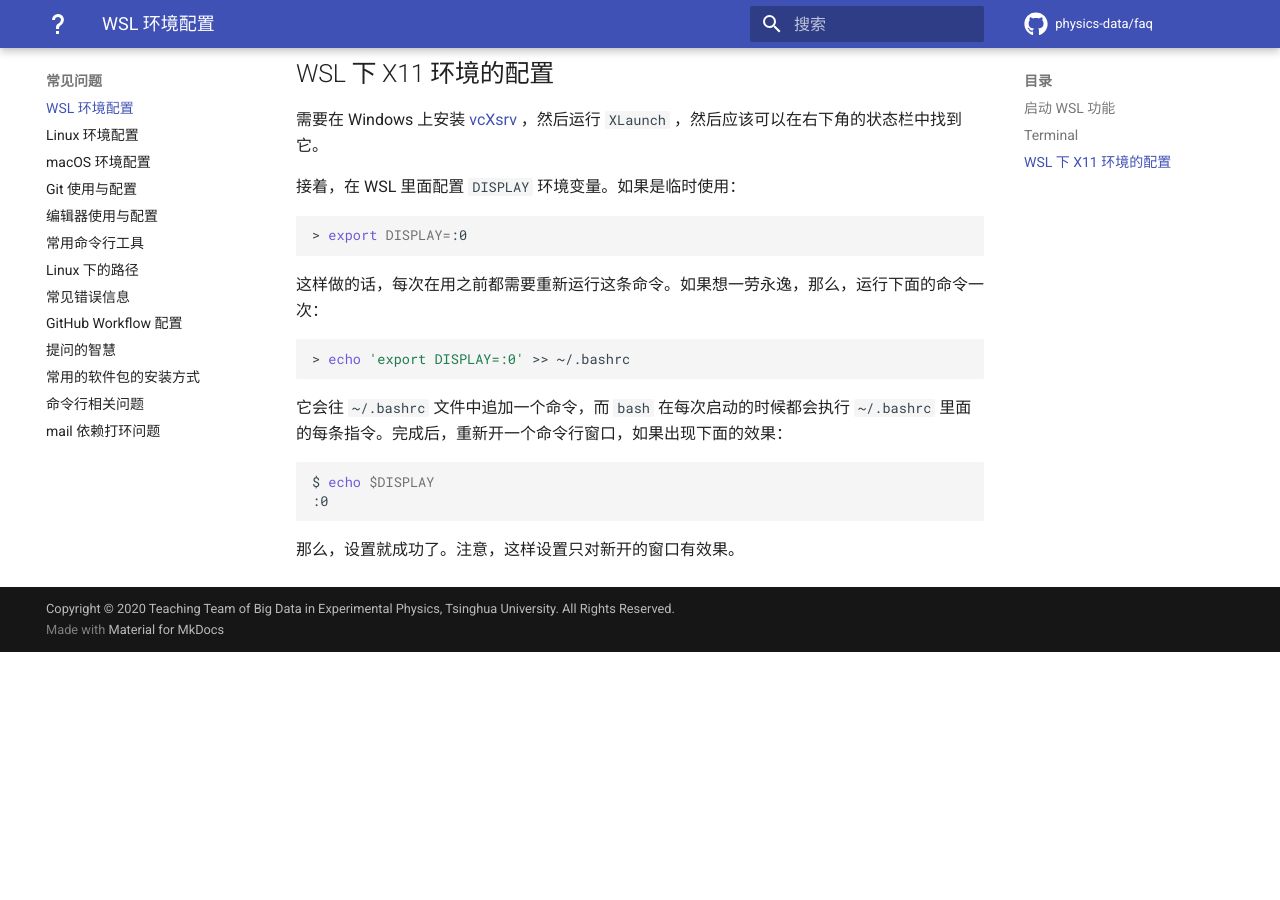
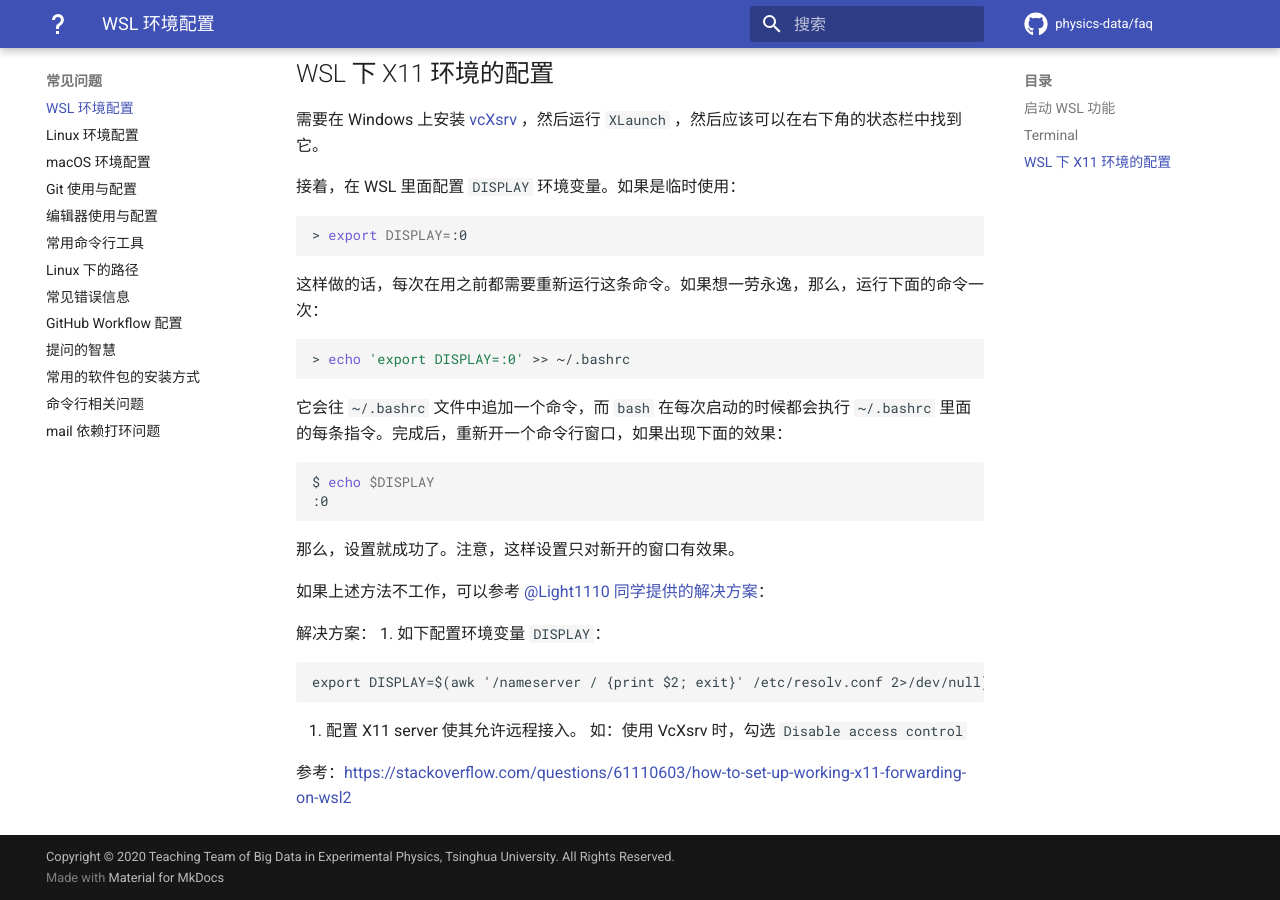
Before and after one commit to physics-data/faq, an MkDocs documentation site: the page built from docs/wsl.md, in a window 1280 px wide and 900 px high, scrolled down 806 px. Built offline with MkDocs 1.6.1 and Material for MkDocs 9.7.7, drawn with Linux system fonts in a browser that asks for light colours; comment, search, counter and statistics services are not loaded; before the commit the page ends 1458 px from its top, so only the background shows below that.

Commit message:
Mention issue #6

````diff
--- a/docs/wsl.md
+++ b/docs/wsl.md
@@ -47,3 +47,17 @@ $ echo $DISPLAY
 ```
 
 那么，设置就成功了。注意，这样设置只对新开的窗口有效果。
+
+如果上述方法不工作，可以参考 [@Light1110 同学提供的解决方案](https://github.com/physics-data/faq/issues/6#issuecomment-680972955)：
+
+解决方案：
+1. 如下配置环境变量 `DISPLAY`：
+
+```
+export DISPLAY=$(awk '/nameserver / {print $2; exit}' /etc/resolv.conf 2>/dev/null):0
+```
+
+2. 配置 X11 server 使其允许远程接入。
+如：使用 VcXsrv 时，勾选 `Disable access control`
+
+参考：https://stackoverflow.com/questions/61110603/how-to-set-up-working-x11-forwarding-on-wsl2
````
